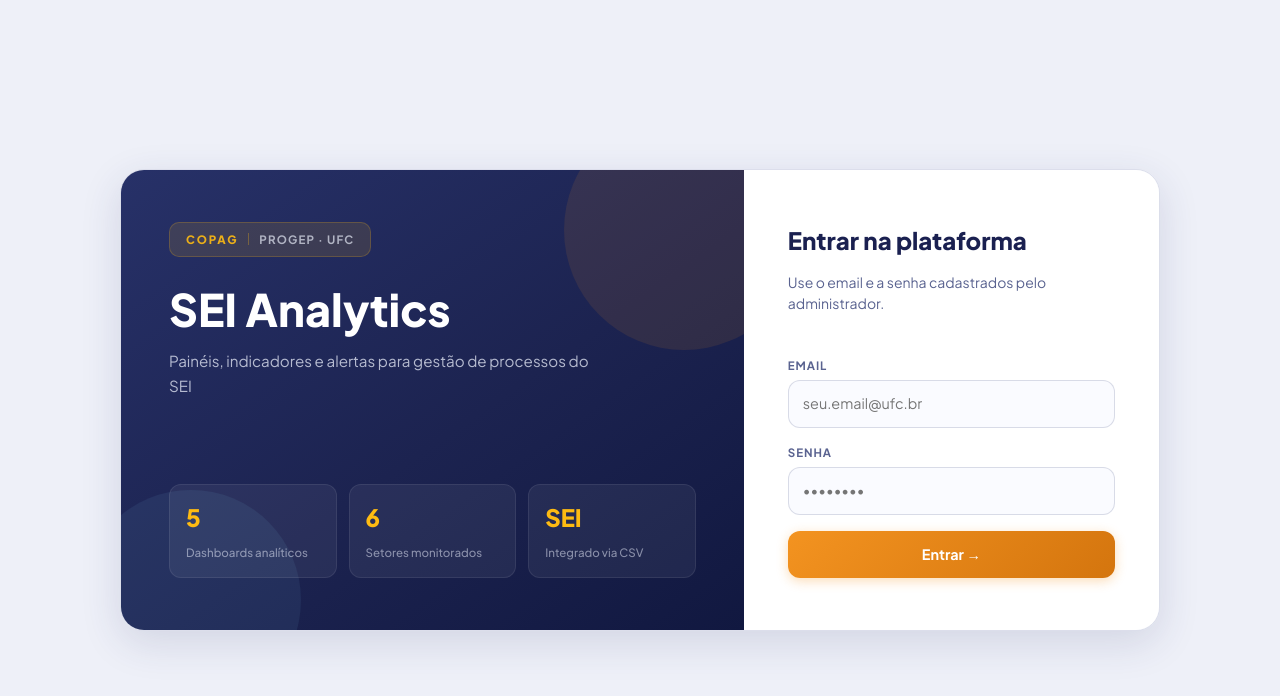
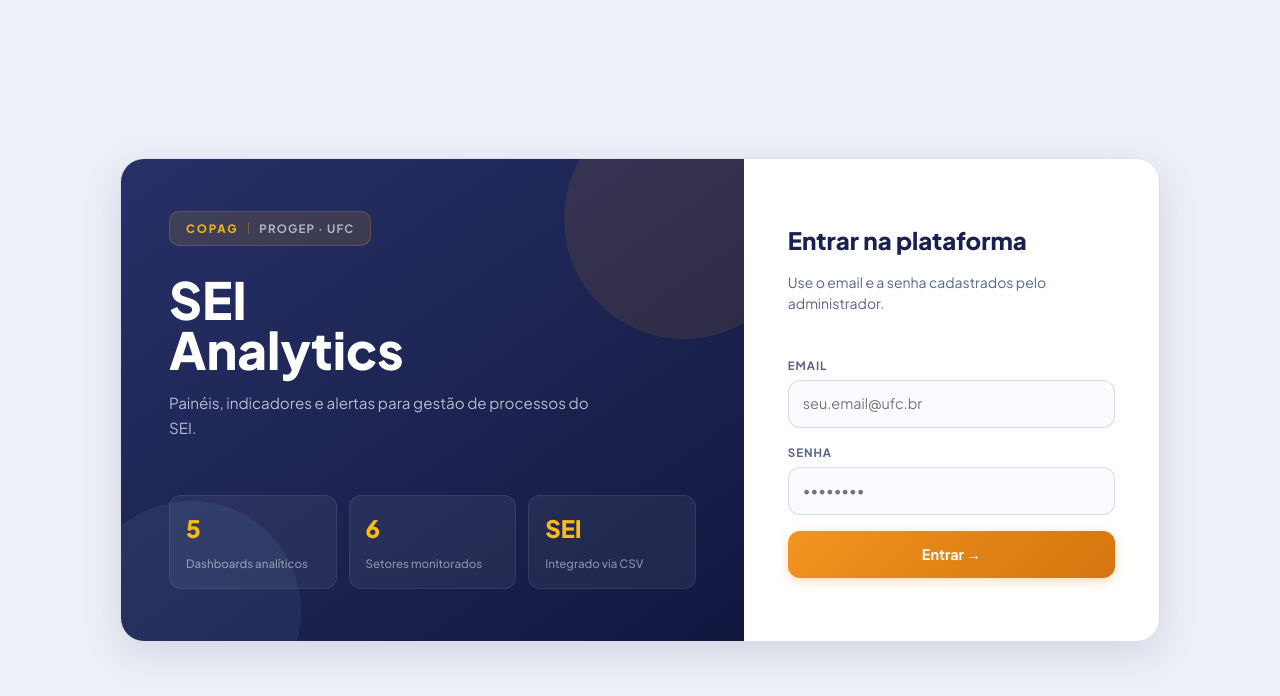
Before and after one commit to copag-progep/bi-copag, a React (Vite) app in the folder frontend/: page /login in a window 1280 px wide. Shown: the top 696 px of the page. Built offline with nearby package versions, Linux system fonts and the light colour scheme; no server answers.

Commit message:
fix: ajustar hierarquia do titulo no login

```diff
--- a/frontend/src/pages/LoginPage.jsx
+++ b/frontend/src/pages/LoginPage.jsx
@@ -38,9 +38,12 @@
               <span className="badge-divider" />
               <span className="badge-sub">PROGEP · UFC</span>
             </div>
-            <h1>SEI Analytics</h1>
+            <h1>
+              SEI
+              <span>Analytics</span>
+            </h1>
             <p className="auth-desc">
-              Painéis, indicadores e alertas para gestão de processos do SEI
+              Painéis, indicadores e alertas para gestão de processos do SEI.
             </p>
           </div>
           <div className="auth-stats">
--- a/frontend/src/styles.css
+++ b/frontend/src/styles.css
@@ -224,11 +224,15 @@
 
 .auth-copy h1 {
   margin: 0 0 16px;
-  font-size: clamp(2rem, 3.5vw, 3rem);
+  font-size: clamp(2.35rem, 4vw, 3.45rem);
   font-weight: 800;
-  line-height: 1.05;
+  line-height: 0.98;
   color: #fff;
   max-width: 12ch;
+}
+
+.auth-copy h1 span {
+  display: block;
 }
 
 .auth-copy .auth-desc {
```
